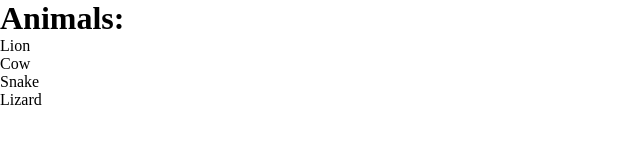
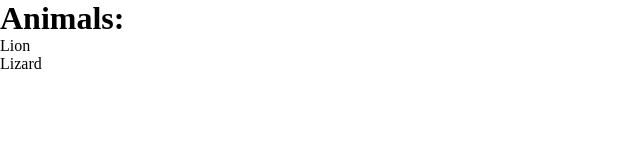
Before and after one commit to dejourford/odin_my-first-react-app, a React (Vite) app: page / in a window 1280 px wide. Shown: the top 160 px of the page, without its empty margins (0-640 px from the left). Built offline with nearby package versions, Linux system fonts and the light colour scheme.

Commit message:
conditionally render list items with "L"

```diff
--- a/src/App.jsx
+++ b/src/App.jsx
@@ -1,17 +1,24 @@
 import { Button } from "./Button"
+
+function List(props) {
+  return (
+    <ul>
+      {props.animals.map((animal) => {
+        return animal.startsWith("L") ? <li key={animal}> {animal}</li> : null;
+      })}
+    </ul>
+  )
+}
+
 
 
 function App() {
    const animals = ["Lion", "Cow", "Snake", "Lizard"];
-  const animalsList = animals.map((animal) => <li key={animal}>{animal}</li>)
 
   return (
     <>
       <h1>Animals:</h1>
-      <ul>
-      {animalsList}
-
-      </ul>
+      <List animals={animals} />
     </>
   )
 }
```
